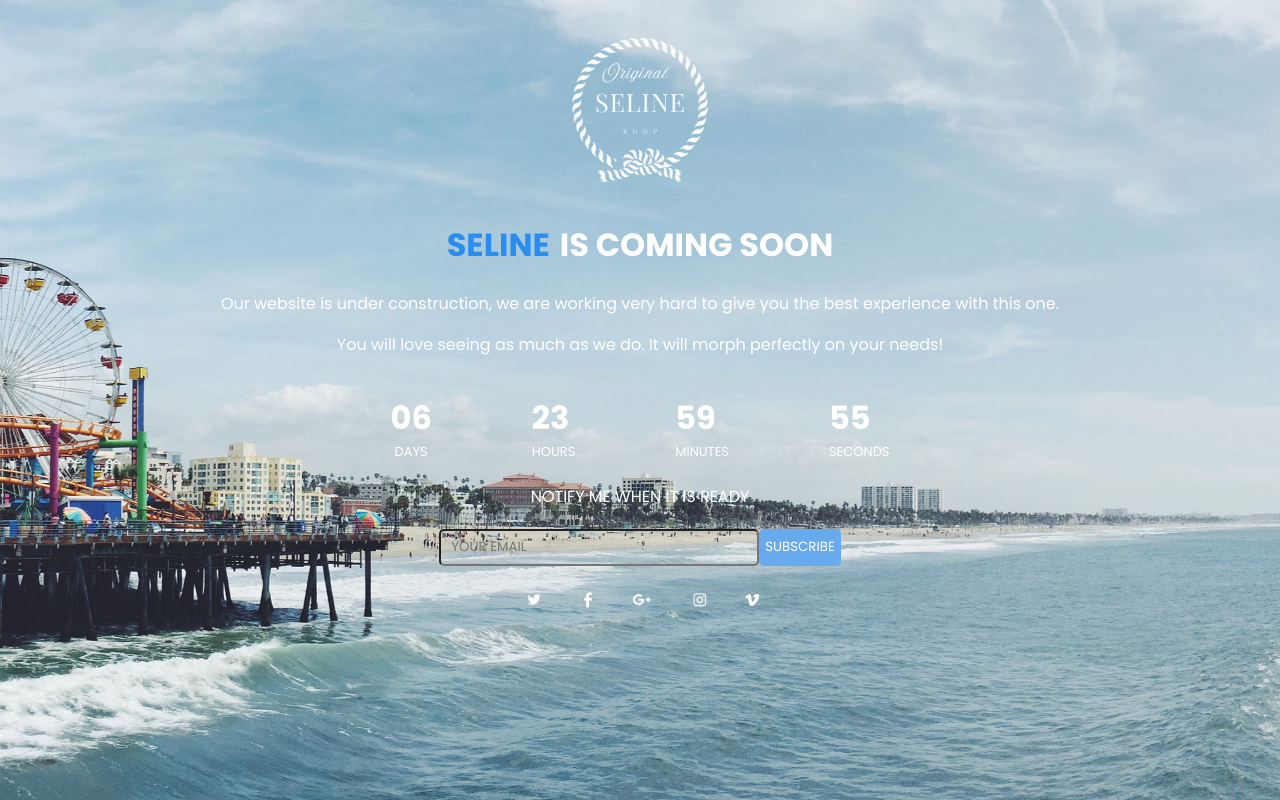
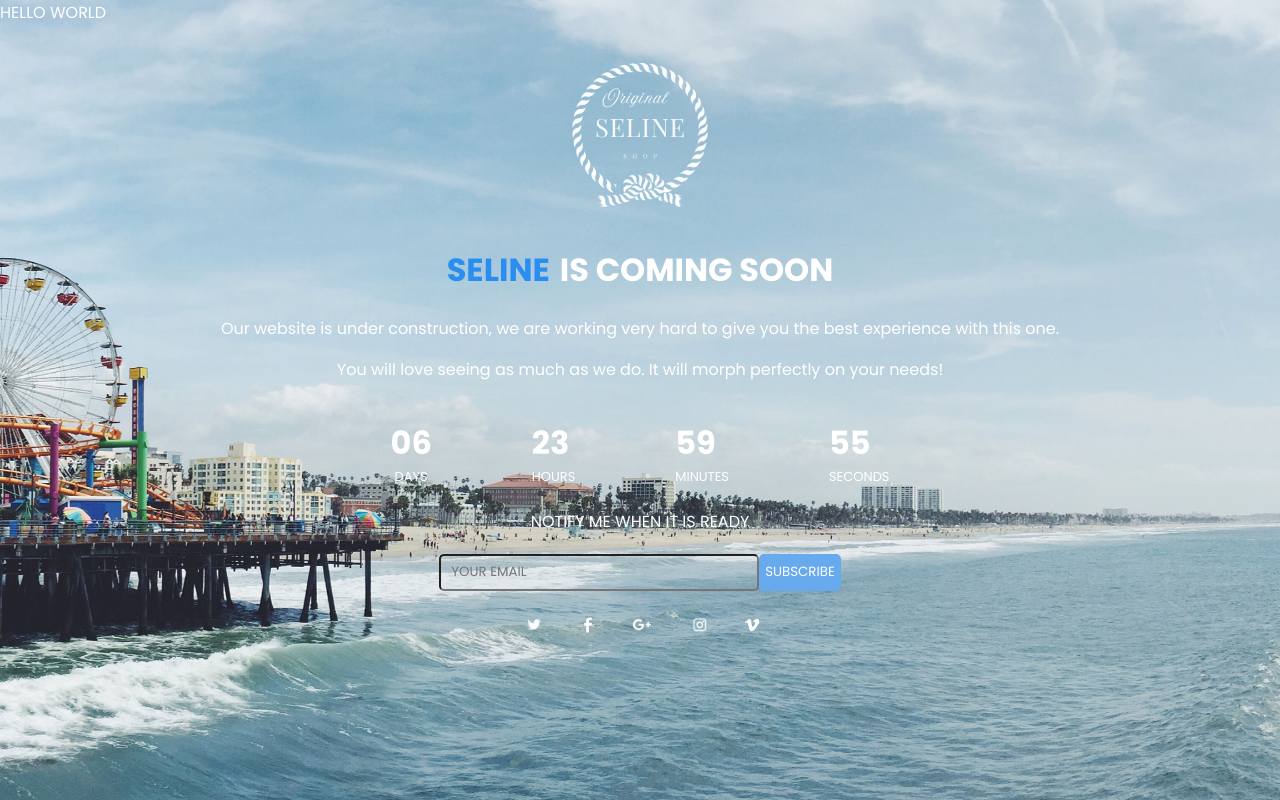
Before and after one commit to kwekusaviour/comingsoon-app, a React (Vite) app: page / in a window 1280 px wide. Built offline with nearby package versions, Linux system fonts and the light colour scheme.

Commit message:
Add hello world

```diff
--- a/src/App.jsx
+++ b/src/App.jsx
@@ -10,6 +10,7 @@ const App = () => {
   const endDate = new Date().getTime() + 7 * 24 * 60 * 60 * 1000;
   return (
     <div>
+      <div>HELLO WORLD</div>
       <div className="logo">
         <img src={Selinelogo1} id="logo" alt="LOGO" />
       </div>
```
